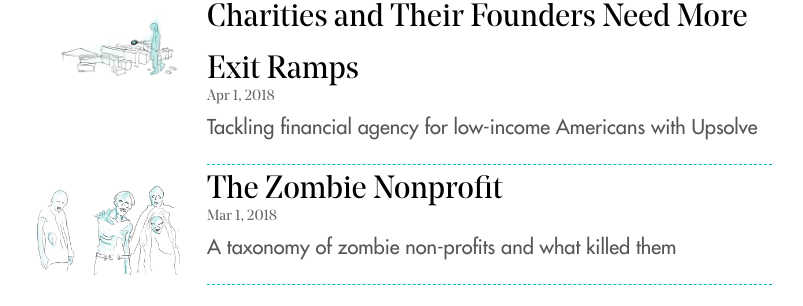
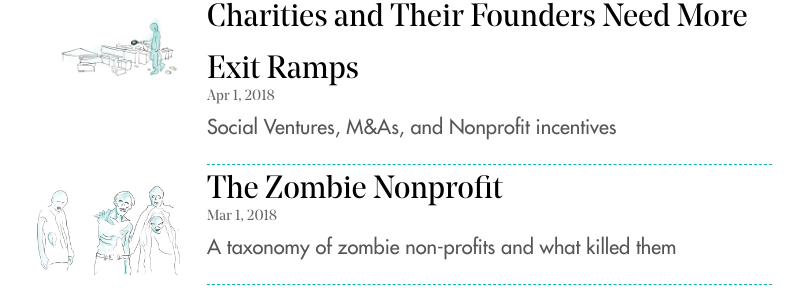
Before and after one commit to readywater/pitblog, a Jekyll site: the page built from index.html, in a window 1280 px wide. Shown: the part 893-1199 px from the top of the page, without its empty margins (238-1041 px from the left). Built offline with Jekyll 4.4.1, drawn with Linux system fonts in a browser that asks for light colours; the list of posts is cut into pages by our own code.

Commit message:
Correction

```diff
--- a/_posts/2018-04-01-exitramp.md
+++ b/_posts/2018-04-01-exitramp.md
@@ -3,7 +3,7 @@ layout: post
 title: "Charities and Their Founders Need More Exit Ramps"
 permalink: exit-ramp
 author: Andrew Lovett-Barron, Dahna Goldstein
-description: Tackling financial agency for low-income Americans with Upsolve
+description: Social Ventures, M&As, and Nonprofit incentives
 comments: true
 tags: [social venture design, newamerica, research, exitramp, casestudy]
 image: '/images/posts/exitramp.jpg'
```
